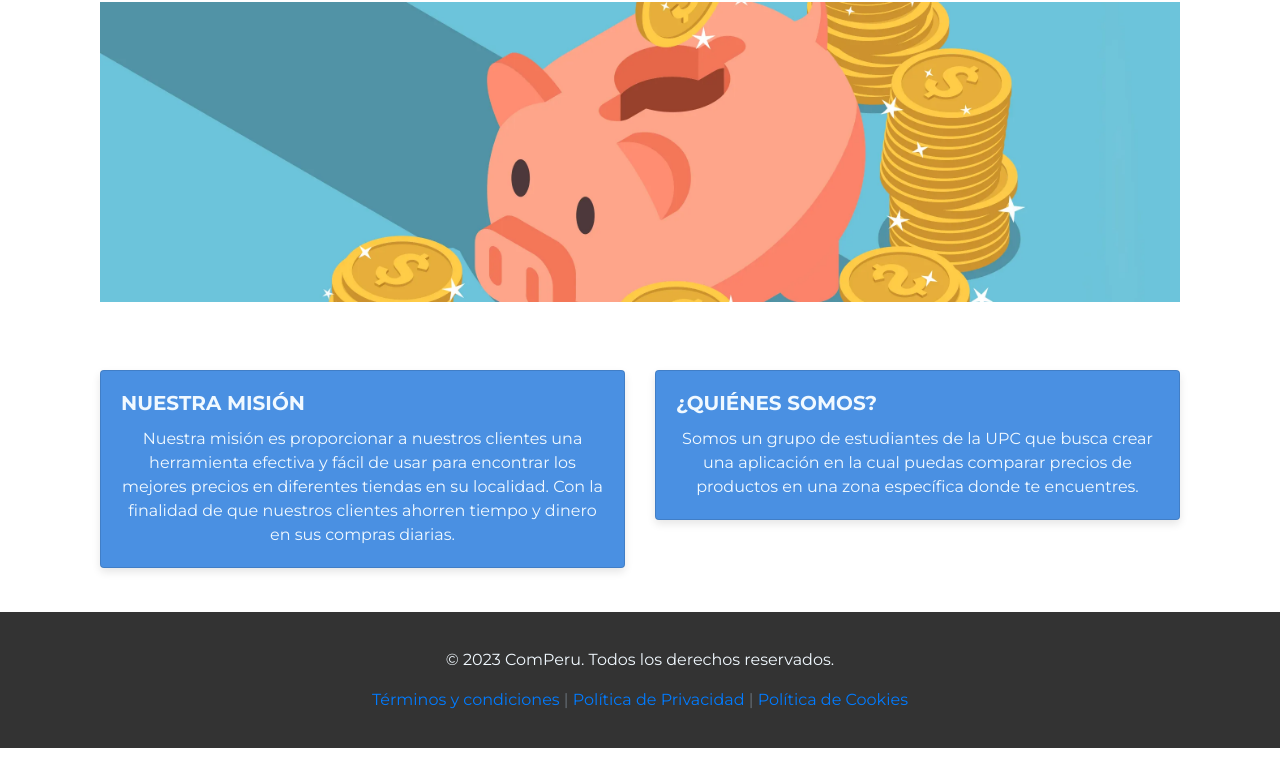
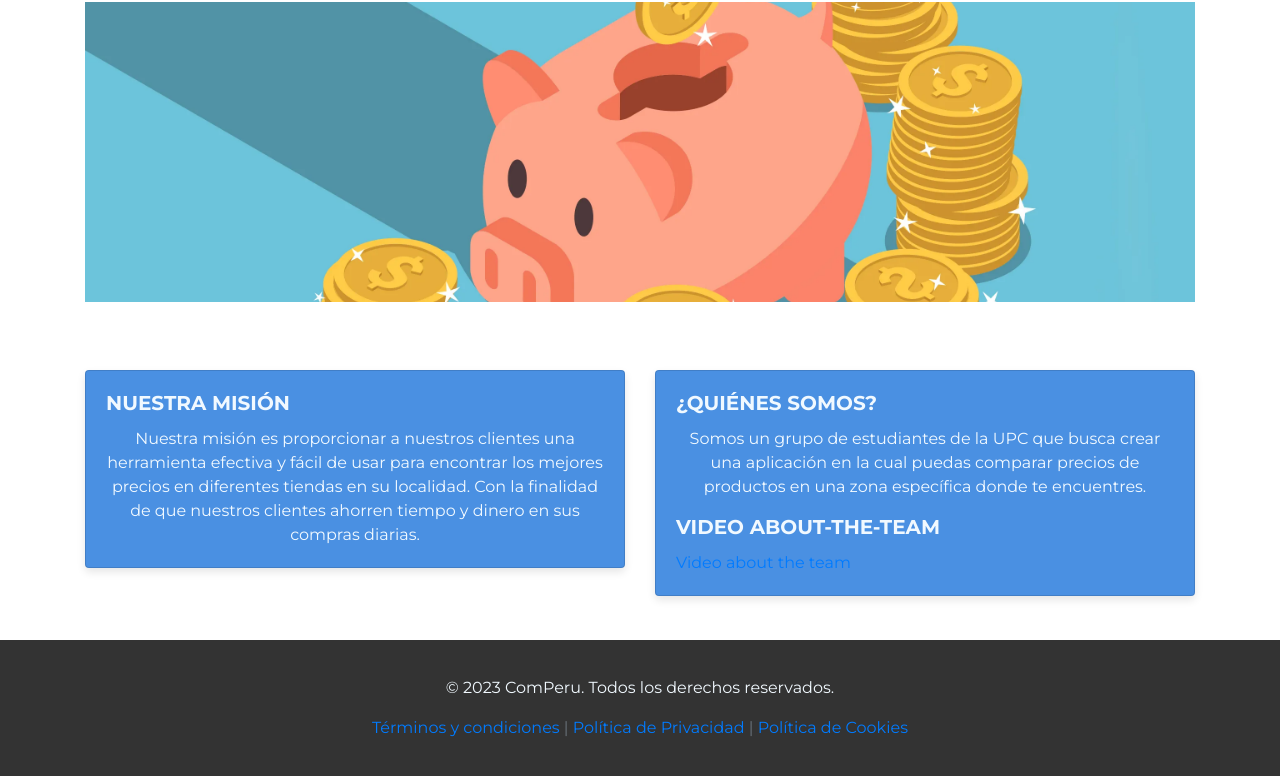
Before and after one commit to Los-Reales-de-OpenSource/LandingPage, a plain HTML site: page Index.html in a window 1280 px wide. Both pictures are taken after a click on the link "Nosotros". Shown: the part 174-950 px from the top of the page. Before the commit the page ends 922 px from the top, so only its background shows below. Drawn offline with nearby package versions, Linux system fonts and the light colour scheme.

Commit message:
Update Index.html

```diff
--- a/Index.html
+++ b/Index.html
@@ -82,7 +82,7 @@
     </div>
   </div>
     <div id="about" style="display: none;">
-      <div class="container">
+      <div class1="container">
         <div class="text-center mt-5">
           <h1><span style="color: #000;">Sobre Com</span> <span style="color: #0073B1;">Peru</span></h1>
           <img src="src/img/about.jpg" alt="Imagen sobre AHORRA Comprando" class="img-fluid about-image">
@@ -103,6 +103,13 @@
               <div class="card-body">
                 <h5 class="card-title">¿QUIÉNES SOMOS?</h5>
                 <p class="card-text">Somos un grupo de estudiantes de la UPC que busca crear una aplicación en la cual puedas comparar precios de productos en una zona específica donde te encuentres.</p>
+                <h5 class="card-title">VIDEO ABOUT-THE-TEAM</h5>
+                <a href="https://upcedupe-my.sharepoint.com/personal/u202213070_upc_edu_pe/_layouts/15/stream.aspx?id=%2Fpersonal%2Fu202213070%5Fupc%5Fedu%5Fpe%2FDocuments%2F%5FWS51%5F%2D%5FInnovation%20Digital%5F%2Dabout%5Fthe%2Dproduct%2Dsprint%2D3%20%E2%80%90%20Hecho%20con%20Clipchamp%2Emp4&nav=eyJyZWZlcnJhbEluZm8iOnsicmVmZXJyYWxBcHAiOiJTdHJlYW1XZWJBcHAiLCJyZWZlcnJhbFZpZXciOiJTaGFyZURpYWxvZy1MaW5rIiwicmVmZXJyYWxBcHBQbGF0Zm9ybSI6IldlYiIsInJlZmVycmFsTW9kZSI6InZpZXcifX0&ga=1&referrer=StreamWebApp%2EWeb&referrerScenario=AddressBarCopied%2Eview%2Ed11bf876%2De650%2D48ae%2D9827%2Db80522a172c5">
+                  Video about the team</a>
+
+
+
+
               </div>
             </div>
           </div>
```
